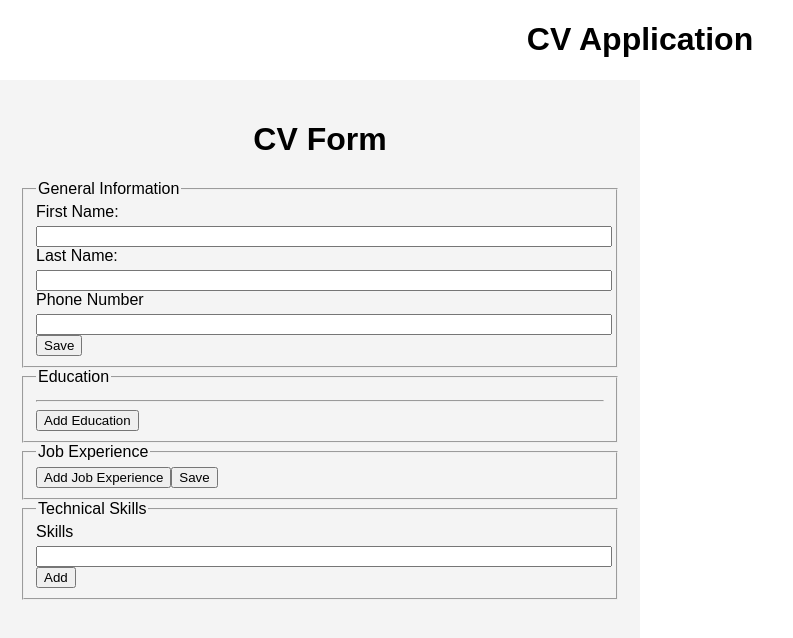
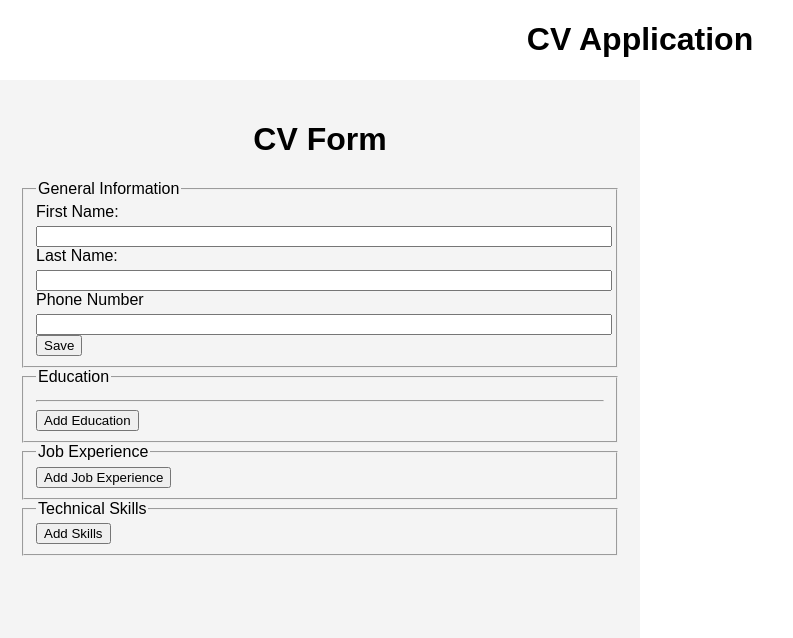
Before and after one commit to ZadeNova/JavaScript-stuff, a React (Vite) app in the folder React CV webapp/CV-Application/: page / in a window 1280 px wide. Shown: the top 638 px of the page, without its empty margins (0-793 px from the left). Built offline with nearby package versions, Linux system fonts and the light colour scheme.

Commit message:
Rewrote code for Job exp , education and skills. Now able to add multiple of each. Next will be displaying the data as a CV

```diff
--- a/React CV webapp/CV-Application/package.json
+++ b/React CV webapp/CV-Application/package.json
@@ -12,6 +12,7 @@
   "dependencies": {
     "react": "^18.3.1",
     "react-dom": "^18.3.1",
+    "uuid": "^10.0.0",
     "uuidv4": "^6.2.13"
   },
   "devDependencies": {
--- a/React CV webapp/CV-Application/src/App.jsx
+++ b/React CV webapp/CV-Application/src/App.jsx
@@ -2,8 +2,6 @@ import { useState } from "react";
 import "./css/main.css";
 import CVForm from "./components/CVForm.jsx";
 import CVDisplay from "./components/CVDisplay.jsx";
-
-
 
 function App() {
 	//const [count, setCount] = useState(0);
@@ -15,28 +13,20 @@ function App() {
 
 	const [educationDataList, setEducationList] = useState([]);
 
-	const [appState_educationInfoData, set_AppState_educationInfoData] = useState([]);
+	const [appState_educationInfoData, set_AppState_educationInfoData] = useState(
+		[]
+	);
 
-	const [appState_jobExperienceInfoData, set_AppState_jobExperienceInfoData] = useState([]);
+	const [appState_jobExperienceInfoData, set_AppState_jobExperienceInfoData] =
+		useState([]);
+
+	const [appState_skillInfoData, set_AppState_skillInfoData] = useState([]);
 
 	const [jobExperienceDataList, setjobExperienceDataList] = useState([]);
 
-	// const [jobExperienceData, setjobExperienceData] = useState({
-	// 	id: "",
-	// 	jobTitle: "",
-	// 	companyName: "",
-	// 	jobstartDate: "",
-	// 	jobendDate: "",
-	// 	jobResponsibilities: "",
-	// });
+	const [technicalSkillsList, settechnicalSkillsList] = useState([]);
 
-	const [technicalSkillsList , settechnicalSkillsList] = useState([])
-
-	const [technicalSkills, settechnicalSkills] = useState(
-		{id:"",
-			skill:"",
-		}
-	);
+	const [technicalSkills, settechnicalSkills] = useState({ id: "", skill: "" });
 
 	const handlePersonalFormDataChange = (newdata) => {
 		setpersonalInfoData(newdata);
@@ -47,19 +37,26 @@ function App() {
 	};
 
 	const deleteEducationInfoFromList = (idToRemove) => {
-		setEducationList(educationDataList.filter((education) => education.id !== idToRemove));
+		setEducationList(
+			educationDataList.filter((education) => education.id !== idToRemove)
+		);
 	};
 
 	const deleteJobExperienceInfoFromList = (idToRemove) => {
-		setjobExperienceDataList(jobExperienceDataList.filter((jobExperience) => jobExperience.id !== idToRemove))
+		setjobExperienceDataList(
+			jobExperienceDataList.filter(
+				(jobExperience) => jobExperience.id !== idToRemove
+			)
+		);
 	};
 
 	const deleteSkills = (idToRemove) => {
-		settechnicalSkillsList(technicalSkillsList.filter((skills) => skills.id !== idToRemove))
+		settechnicalSkillsList(
+			technicalSkillsList.filter((skills) => skills.id !== idToRemove)
+		);
 	};
 
 	const handleEducationFormDataChange = (newdata) => {
-
 		//console.log(newdata)
 		//console.log(newdata[0]);
 		//console.log(appState_educationInfoData.some(education => education.id === newdata[0].id))
@@ -67,37 +64,59 @@ function App() {
 		// The update to app state will have an if statement. This is to determine if whether the change is an update or an addition.
 		// Use uuids to find a match between the newdata and the app state data.
 
-
-		if (appState_educationInfoData.some(education => education.id === newdata.id)){
-			console.log('The update if')
-			const updated_appState_educationInfoData = appState_educationInfoData.map(app_Edu => app_Edu.id === newdata.id ? newdata : app_Edu);
+		if (
+			appState_educationInfoData.some(
+				(education) => education.id === newdata.id
+			)
+		) {
+			console.log("The update if");
+			const updated_appState_educationInfoData = appState_educationInfoData.map(
+				(app_Edu) => (app_Edu.id === newdata.id ? newdata : app_Edu)
+			);
 
 			set_AppState_educationInfoData(updated_appState_educationInfoData);
-		}
-		else{
+		} else {
 			set_AppState_educationInfoData([...appState_educationInfoData, newdata]);
 		}
-
 	};
 
 	const handleJobExperienceFormChange = (newdata) => {
-		setjobExperienceData(newdata);
-	};
+		if (
+			appState_jobExperienceInfoData.some(
+				(job_exp) => job_exp.id === newdata.id
+			)
+		) {
+			console.log("The update for job exp");
+			const updated_appState_JobExperienceData =
+				appState_jobExperienceInfoData.map((job_exp) =>
+					job_exp.id === newdata.id ? newdata : job_exp
+				);
 
-	const addJobInfoToList = (newdata) => {
-		setjobExperienceDataList([...jobExperienceDataList, newdata]);
+			set_AppState_jobExperienceInfoData(updated_appState_JobExperienceData);
+		} else {
+			set_AppState_jobExperienceInfoData([
+				...appState_jobExperienceInfoData,
+				newdata,
+			]);
+		}
 	};
 
 	const handleSkillFormChange = (newdata) => {
-		settechnicalSkills(newdata)
-	}
+		// Continue on with this
+		if (appState_skillInfoData.some((skill) => skill.id === newdata.id)) {
+			console.log("The update for skill");
+			const updated_appState_skillData = appState_skillInfoData.map((skill) =>
+				skill.id === newdata.id ? newdata : skill
+			);
+			set_AppState_skillInfoData(updated_appState_skillData);
+		} else {
+			set_AppState_skillInfoData([...appState_skillInfoData, newdata]);
+		}
+	};
 
 	const addtechnicalSkillsToList = (newdata) => {
-
-		settechnicalSkillsList([...technicalSkillsList , newdata]);
+		settechnicalSkillsList([...technicalSkillsList, newdata]);
 	};
-
-
 
 	return (
 		<>
@@ -116,8 +135,7 @@ function App() {
 							addSkillsToList={addtechnicalSkillsToList}
 							educationList={educationDataList}
 							jobExperienceList={jobExperienceDataList}
-							skillInfoData={technicalSkills}
-							skillsList={technicalSkillsList}
+							appState_skillInfoData={appState_skillInfoData}
 							deleteEducation={deleteEducationInfoFromList}
 							deleteJobExperience={deleteJobExperienceInfoFromList}
 							deleteSkills={deleteSkills}
@@ -127,6 +145,9 @@ function App() {
 						<h3>{personalInfoData.Name + personalInfoData.phoneNumber}</h3>
 						<h4>{console.log(appState_educationInfoData)}</h4>
 						{console.log(jobExperienceDataList)}
+						{console.log(appState_jobExperienceInfoData)}
+						{console.log("Skill list")}
+						{console.log(appState_skillInfoData)}
 					</div>
 				</div>
 			</div>
--- a/React CV webapp/CV-Application/src/components/CVForm.jsx
+++ b/React CV webapp/CV-Application/src/components/CVForm.jsx
@@ -2,7 +2,6 @@ import { useState } from "react";
 import "../css/main.css";
 import displayDetailsInForm from "./DisplayDetails";
 import { v4 as uuid } from "uuid";
-
 
 function Form({
 	personalInfoFormData,
@@ -16,10 +15,10 @@ function Form({
 	educationList,
 	jobExperienceList,
 	skillInfoData,
-	skillsList,
+	appState_skillInfoData,
 	deleteEducation,
 	deleteJobExperience,
-	deleteSkills
+	deleteSkills,
 }) {
 	// const handleSubmit = (e) => {
 	// 	e.preventDefault();
@@ -34,64 +33,58 @@ function Form({
 
 	const [educationInfoData, seteducationInfoData] = useState([]);
 
-	const [jobExperienceInfoData , setJobExperienceInfoData] = useState([]);
+	const [jobExperienceInfoData, setJobExperienceInfoData] = useState([]);
 
 	const [firstName, setfirstName] = useState("");
 	const [lastName, setlastName] = useState("");
 	const [phoneNumber, setphoneNumber] = useState("");
 
-
-	// const [jobTitle, setjobTitle] = useState("");
-	// const [companyName, setcompanyName] = useState("");
-	// const [jobstartDate, setjobstartDate] = useState("");
-	// const [jobendDate, setjobendDate] = useState("");
-	// const [jobResponsibilities, setjobResponsibilities] = useState("");
-
-	const [skills, setSkills] = useState("");
+	const [skillsList, setSkillsList] = useState([]);
 
 	const addEducation = () => {
-
-		if (educationInfoData.length < 3){
-
+		if (educationInfoData.length < 3) {
 			const newEduExperience = {
 				id: Date.now().toString(),
 				schoolName: "",
 				qualification: "",
 				startDate: "",
 				endDate: "",
+			};
 
-
+			seteducationInfoData([...educationInfoData, newEduExperience]);
+		} else {
+			alert("Cant have more than 3 educations");
 		}
-
-			seteducationInfoData([...educationInfoData, newEduExperience])
-		}
-		else{
-			alert("Cant have more than 3 educations")
-		}
-
-	}
+	};
 
 	const addJobExperience = () => {
-		if (jobExperienceInfoData.length < 5){
-
-
+		if (jobExperienceInfoData.length < 5) {
 			const newJobExperience = {
 				id: Date.now().toString(),
-				jobTitle:"",
+				jobTitle: "",
 				companyName: "",
 				jobStartDate: "",
 				jobEndDate: "",
 				jobResponsibilities: "",
+			};
 
+			setJobExperienceInfoData([...jobExperienceInfoData, newJobExperience]);
+		} else {
+			alert("Too much jobs");
 		}
+	};
 
-			setJobExperienceInfoData([...jobExperienceInfoData, newJobExperience])
+	const addSkill = () => {
+		if (skillsList.length < 10) {
+			const newSkill = {
+				id: Date.now().toString(),
+				skill: "",
+			};
+			setSkillsList([...skillsList, newSkill]);
+		} else {
+			alert("Too much Skills added");
 		}
-
-		else{
-			alert('Too much jobs')
-		}
-	}
+	};
 
 	const handlefirstNameChange = (event) => {
 		setfirstName(event.target.value);
@@ -105,32 +98,33 @@ function Form({
 		setphoneNumber(event.target.value);
 	};
 
+	const handleSkillsChange = (id, event) => {
+		const { name, value } = event.target;
 
-	const handleSkillsChange = (event) => {
-		setSkills(event.target.value);
+		setSkillsList((skills) =>
+			skills.map((theskill) =>
+				theskill.id === id ? { ...theskill, [name]: value } : theskill
+			)
+		);
 	};
 
-	const handleEduChange = (id , event) =>{
-		const { name , value} = event.target;
-
-
+	const handleEduChange = (id, event) => {
+		const { name, value } = event.target;
 
 		seteducationInfoData((prevEduExperiences) =>
 			prevEduExperiences.map((experience) =>
-				experience.id === id ? { ...experience, [name]: value,
-				} : experience
+				experience.id === id ? { ...experience, [name]: value } : experience
 			)
-		)
+		);
+	};
 
+	const handleJobChange = (id, event) => {
+		const { name, value } = event.target;
 
-	}
-
-	const handleJobChange = (id , event) => {
-		const {name , value} = event.target;
-
-		setJobExperienceInfoData((jobExp) => jobExp.map((exp) => exp.id === id ? {...exp, [name]: value, } : exp))
-	}
-
+		setJobExperienceInfoData((jobExp) =>
+			jobExp.map((exp) => (exp.id === id ? { ...exp, [name]: value } : exp))
+		);
+	};
 
 	const saveGeneralInformationData = () => {
 		// Personal Info Data
@@ -142,7 +136,6 @@ function Form({
 	};
 
 	const saveEducationData = (id) => {
-
 		// There is app state data and CV form state data.
 		// App state data will be the main data.
 		// CV form data is used for handling form changes.
@@ -150,62 +143,71 @@ function Form({
 		// There is an if statement to determine if its an update or an addition.
 
 		// If the ID exists , it will proceed to the update path. Else it will go to the addition path.
-		if (appState_educationInfoData.some(education => education.id === id)){
+		if (appState_educationInfoData.some((education) => education.id === id)) {
 			// Write the edit logic here
-			console.log('edit logic')
+			console.log("edit logic");
 
-			appState_educationInfoData = appState_educationInfoData.map(app_Edu => {
-				const matchingEdu = educationInfoData.find(edu => edu.id === id);
-				return matchingEdu ? {...app_Edu, ...matchingEdu} : app_Edu
-			})
-			console.log(appState_educationInfoData)
+			appState_educationInfoData = appState_educationInfoData.map((app_Edu) => {
+				const matchingEdu = educationInfoData.find((edu) => edu.id === id);
+				return matchingEdu ? { ...app_Edu, ...matchingEdu } : app_Edu;
+			});
+			console.log(appState_educationInfoData);
 
-			onEducationInfoChange(appState_educationInfoData.find(education => education.id === id))
+			onEducationInfoChange(
+				appState_educationInfoData.find((education) => education.id === id)
+			);
+		} else {
+			onEducationInfoChange(
+				educationInfoData.find((education) => education.id === id)
+			);
 		}
-		else{
-			onEducationInfoChange(educationInfoData.find(education => education.id === id ))
-		}
-
-		//onEducationInfoChange(educationInfoData)
-
-
 	};
 
-	const addJobResponsibilities = () => {
-		onJobExperienceInfoChange({
-			...jobExperienceInfoData,
-			id: uuid(),
-			jobTitle: jobTitle,
-			companyName: companyName,
-			jobstartDate: jobstartDate,
-			jobendDate: jobendDate,
-			jobResponsibilities: jobResponsibilities,
+	const saveJobData = (id) => {
+		if (appState_jobExperienceInfoData.some((jobExp) => jobExp.id === id)) {
+			// Edit logic for Job
+
+			appState_jobExperienceInfoData = appState_jobExperienceInfoData.map(
+				(app_jobExp) => {
+					const matchingJobExp = jobExperienceInfoData.find(
+						(jobExp) => jobExp.id === id
+					);
+					return matchingJobExp
+						? { ...app_jobExp, ...matchingJobExp }
+						: app_jobExp;
+				}
+			);
+
+			console.log(appState_jobExperienceInfoData);
+
+			onJobExperienceInfoChange(
+				appState_jobExperienceInfoData.find((jobExp) => jobExp.id === id)
+			);
+		} else {
+			onJobExperienceInfoChange(
+				jobExperienceInfoData.find((jobExp) => jobExp.id === id)
+			);
+		}
+	};
+
+	const saveSkillsData = (id) => {
+		if (appState_skillInfoData.some((theskill) => theskill.id === id)) {
+			// Edit logic for skills
+
+			appState_skillInfoData = appState_skillInfoData.map((app_theSkill) => {
+				const matchingSkills = skillsList.find((skills) => skills.id === id);
+				return matchingSkills
+					? { ...app_theSkill, ...matchingSkills }
+					: app_theSkill;
 			});
 
-		addJobExperienceDataToList({
-			...jobExperienceInfoData,
-			id: uuid(),
-			jobTitle: jobTitle,
-			companyName: companyName,
-			jobstartDate: jobstartDate,
-			jobendDate: jobendDate,
-			jobResponsibilities: jobResponsibilities,
-		});
+			onSkillInfoChange(
+				appState_skillInfoData.find((skill) => skill.id === id)
+			);
+		} else {
+			onSkillInfoChange(skillsList.find((skill) => skill.id === id));
+		}
 	};
-
-	const addSkills = () => {
-
-		onSkillInfoChange({...skillInfoData,
-			id: uuid(),
-			skill:skills,
-		})
-
-		addSkillsToList({...skillInfoData,
-			id: uuid(),
-			skill:skills,
-		})
-	};
-
 
 	return (
 		<>
@@ -248,32 +250,7 @@ function Form({
 			<fieldset>
 				<legend>Education</legend>
 
-
-				<div>
-					{/* {console.log(appState_educationInfoData)}
-					{appState_educationInfoData.map((education) =>
-
-					<>
-
-						<li key={education.id}>{education.schoolName}</li>
-						<button>Edit</button>
-						<button>Delete</button>
-
-
-
-
-					</>
-
-
-				)}
-					 */}
-
-
-
-
-
-
-				</div>
+				<div></div>
 
 				<hr></hr>
 				<div>
@@ -281,94 +258,113 @@ function Form({
 					{educationInfoData.map((experience) => (
 						<div key={experience.id}>
 							<label>School Name/Organisation</label>
-							<input type="text" name="schoolName" placeholder="School Name" value={experience.schoolName} onChange={(e) => handleEduChange(experience.id, e)}></input>
+							<input
+								type="text"
+								name="schoolName"
+								placeholder="School Name"
+								value={experience.schoolName}
+								onChange={(e) => handleEduChange(experience.id, e)}
+							></input>
 
 							<label>Qualification</label>
-							<input type="text" name="qualification" placeholder="Qualification Diploma/Degree/Cert" value={experience.qualification} onChange={(e) => handleEduChange(experience.id, e)}></input>
+							<input
+								type="text"
+								name="qualification"
+								placeholder="Qualification Diploma/Degree/Cert"
+								value={experience.qualification}
+								onChange={(e) => handleEduChange(experience.id, e)}
+							></input>
 							<label>Start Date</label>
-							<input type="date" name="startDate" value={experience.startDate} onChange={(e) => handleEduChange(experience.id, e)}></input>
+							<input
+								type="date"
+								name="startDate"
+								value={experience.startDate}
+								onChange={(e) => handleEduChange(experience.id, e)}
+							></input>
 							<label>End Date</label>
-							<input type="date" name="endDate" value={experience.endDate} onChange={(e) => handleEduChange(experience.id,e)}></input>
+							<input
+								type="date"
+								name="endDate"
+								value={experience.endDate}
+								onChange={(e) => handleEduChange(experience.id, e)}
+							></input>
 
-
-							<button onClick={() => saveEducationData(experience.id)}>Save</button>
-
+							<button onClick={() => saveEducationData(experience.id)}>
+								Save
+							</button>
 						</div>
-
-
-
 					))}
-
-
 				</div>
-
-
-
-
 			</fieldset>
 			<fieldset>
 				<legend>Job Experience</legend>
 
-				<div>
-
-				</div>
+				<div></div>
 				<button onClick={addJobExperience}>Add Job Experience</button>
-				{
-					jobExperienceInfoData.map((jobexperience) => (
+				{jobExperienceInfoData.map((jobexperience) => (
 					<div key={jobexperience.id}>
 						<label>Job Title</label>
-							<input type="text" name="jobTitle" placeholder="Senior Manager" value={jobexperience.jobTitle} onChange={(e) => handleJobChange(jobexperience.id, e)}></input>
+						<input
+							type="text"
+							name="jobTitle"
+							placeholder="Senior Manager"
+							value={jobexperience.jobTitle}
+							onChange={(e) => handleJobChange(jobexperience.id, e)}
+						></input>
 						<label>Company Name/Organisation Name</label>
-							<input type="text" name="companyName" placeholder="Facebook" value={jobexperience.companyName} onChange={(e) => handleJobChange(jobexperience.id , e)}></input>
+						<input
+							type="text"
+							name="companyName"
+							placeholder="Facebook"
+							value={jobexperience.companyName}
+							onChange={(e) => handleJobChange(jobexperience.id, e)}
+						></input>
 						<label>Job Start Date</label>
-							<input type="date" name="jobStartDate" value={jobexperience.jobStartDate} onChange={(e) => handleJobChange(jobexperience.id , e)}></input>
+						<input
+							type="date"
+							name="jobStartDate"
+							value={jobexperience.jobStartDate}
+							onChange={(e) => handleJobChange(jobexperience.id, e)}
+						></input>
 						<label>Job End Date</label>
-							<input type="date" name="jobEndDate" value={jobexperience.jobEndDate} onChange={(e) => handleJobChange(jobexperience.id , e)}></input>
+						<input
+							type="date"
+							name="jobEndDate"
+							value={jobexperience.jobEndDate}
+							onChange={(e) => handleJobChange(jobexperience.id, e)}
+						></input>
 						<label>Job Responsibilities</label>
-							<input type="text" name="jobResponsibilities" placeholder="Job Responsibilities" value={jobexperience.jobResponsibilities} onChange={(e) => handleJobChange(jobexperience.id, e)}></input>
+						<input
+							type="text"
+							name="jobResponsibilities"
+							placeholder="Job Responsibilities"
+							value={jobexperience.jobResponsibilities}
+							onChange={(e) => handleJobChange(jobexperience.id, e)}
+						></input>
 
-							<button onClick={addJobResponsibilities}>Save</button>
+						<button onClick={() => saveJobData(jobexperience.id)}>Save</button>
 					</div>
-					))
-				}
-
-
-
-
-				<button>Save</button>
+				))}
 			</fieldset>
 
 			<fieldset>
 				<legend>Technical Skills</legend>
 
-
-				<div>
-
-					{
-					skillsList.map((skill) =>
-						<>
-						<li key={skill.id}>{skill.skill}</li>
-						<button>Edit</button>
-						<button onClick={() => deleteSkills(skill.id)}>Delete</button>
-						{console.log(skillsList)}
-						</>
-
-
-
-					)}
-
-				</div>
-
+				<div></div>
+				<button onClick={addSkill}>Add Skills</button>
+				{skillsList.map((skill) => (
+					<div key={skill.id}>
 						<label htmlFor="skills">Skills</label>
 						<input
 							type="text"
-					id="skills"
-					name="skills"
-					value={skills}
-					onChange={handleSkillsChange}
+							placeholder="Photoshop"
+							value={skill.skill}
+							name="skill"
+							onChange={(e) => handleSkillsChange(skill.id, e)}
 						></input>
-
-				<button onClick={addSkills}>Add</button>
+						<button onClick={() => saveSkillsData(skill.id)}>Save</button>
+					</div>
+				))}
 			</fieldset>
 		</>
 	);
```
Also changed, not shown: 1 other file (tests, documents, lock files or other folders). Lines whose indentation alone changed are shown as unchanged.
